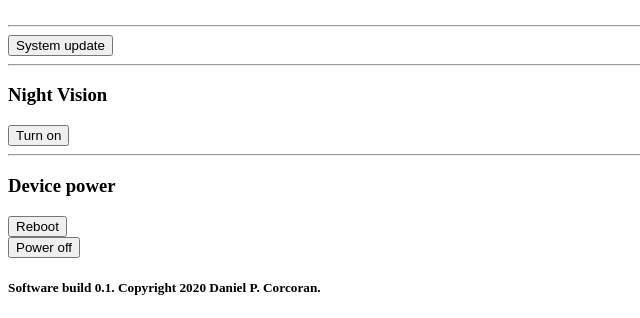
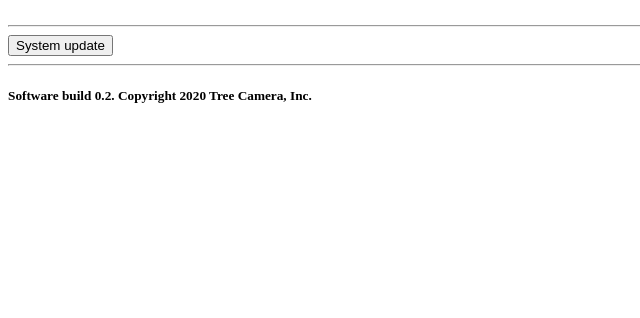
Before and after one commit to daniel-corcoran/tree, a Flask app: template app/templates/config.html in a window 1280 px wide. Shown: the part 803-1121 px from the top of the page, without its empty margins (0-640 px from the left). After the commit the page ends 906 px from the top, so only its background shows below. Run offline with Flask 2, Linux system fonts and the light colour scheme; the template is opened without the code that fills it: most values are stand-ins (such as "Sample title", 1, 10 or a date in 2020); parts of the project's set-up code (start-up, migrations or seed data) failed here and were passed over.

Commit message:
Changed GUI and fixed motion sense

```diff
--- a/app/templates/config.html
+++ b/app/templates/config.html
@@ -60,29 +60,5 @@
 </div>
 
 <hr>
-
-<div id="ir_settings_div">
-    <h3>Night Vision</h3>
-    {% if ir == True %}
-        <form action="/IRtog">
-            <input type="submit" value="Turn off">
-        </form>
-    {% else %}
-        <form action="/IRtog">
-            <input type="submit" value="Turn on">
-        </form>
-    {% endif %}
-
-</div>
-<hr>
-<div id="power_settings_div">
-    <h3>Device power</h3>
-    <form action="/reboot">
-        <input type="submit" value="Reboot" />
-    </form>
-    <form action="/power_off">
-        <input type="submit" value="Power off" />
-    </form>
-</div>
-<h5>Software build 0.1. Copyright 2020 Daniel P. Corcoran.</h5>
+<h5>Software build 0.2. Copyright 2020 Tree Camera, Inc.</h5>
 {% endblock %}
```
